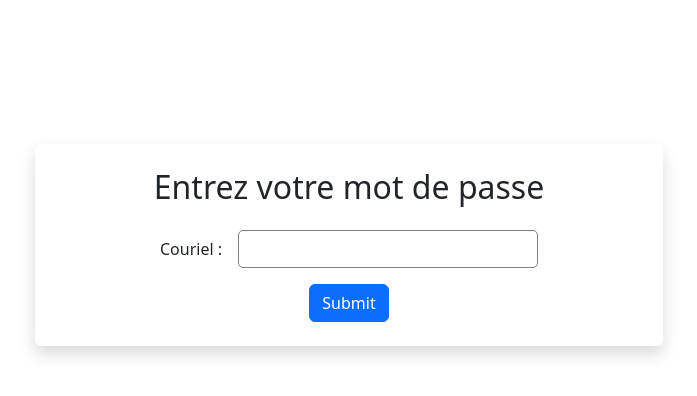
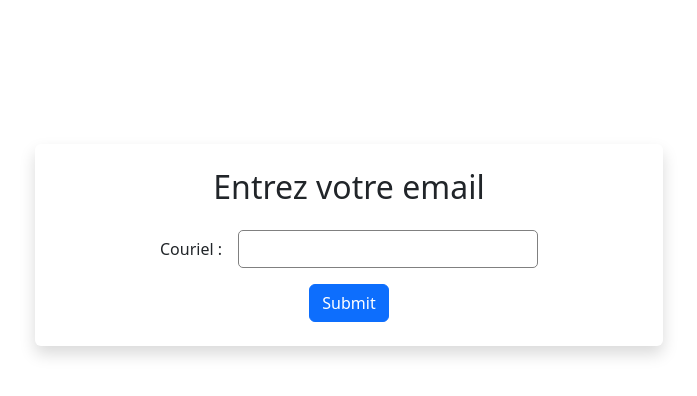
Before and after one commit to ST3V3DG/MDS_project, a Django app: page /reset_password/ in a window 1280 px wide. Shown: the top 396 px of the page, without its empty margins (291-988 px from the left). Run offline with Django 5.2, Linux system fonts and the light colour scheme; some libraries are stand-ins or nearby versions.

Commit message:
Update password_reset.html

```diff
--- a/personnel/templates/password_reset.html
+++ b/personnel/templates/password_reset.html
@@ -26,7 +26,7 @@
     <div class="container-fluid d-flex flex-column text-center align-items-center pt-5 mt-5">
         <form class="shadow w-50 d-flex flex-column justify-content-between align-items-center p-4 mt-5 rounded"  method="post" enctype='multipart/form-data'>
             {%csrf_token%}
-            <h2 class="mb-4">Entrez votre mot de passe</h2>
+            <h2 class="mb-4">Entrez votre email</h2>
             <div class="form-group mb-3 w-100 justify-content-center gap-2 d-flex flex-wrap align-items-center">
                 <label for="id_email" class="label-form me-2">Couriel :</label>
                 {{form.email}}
```
